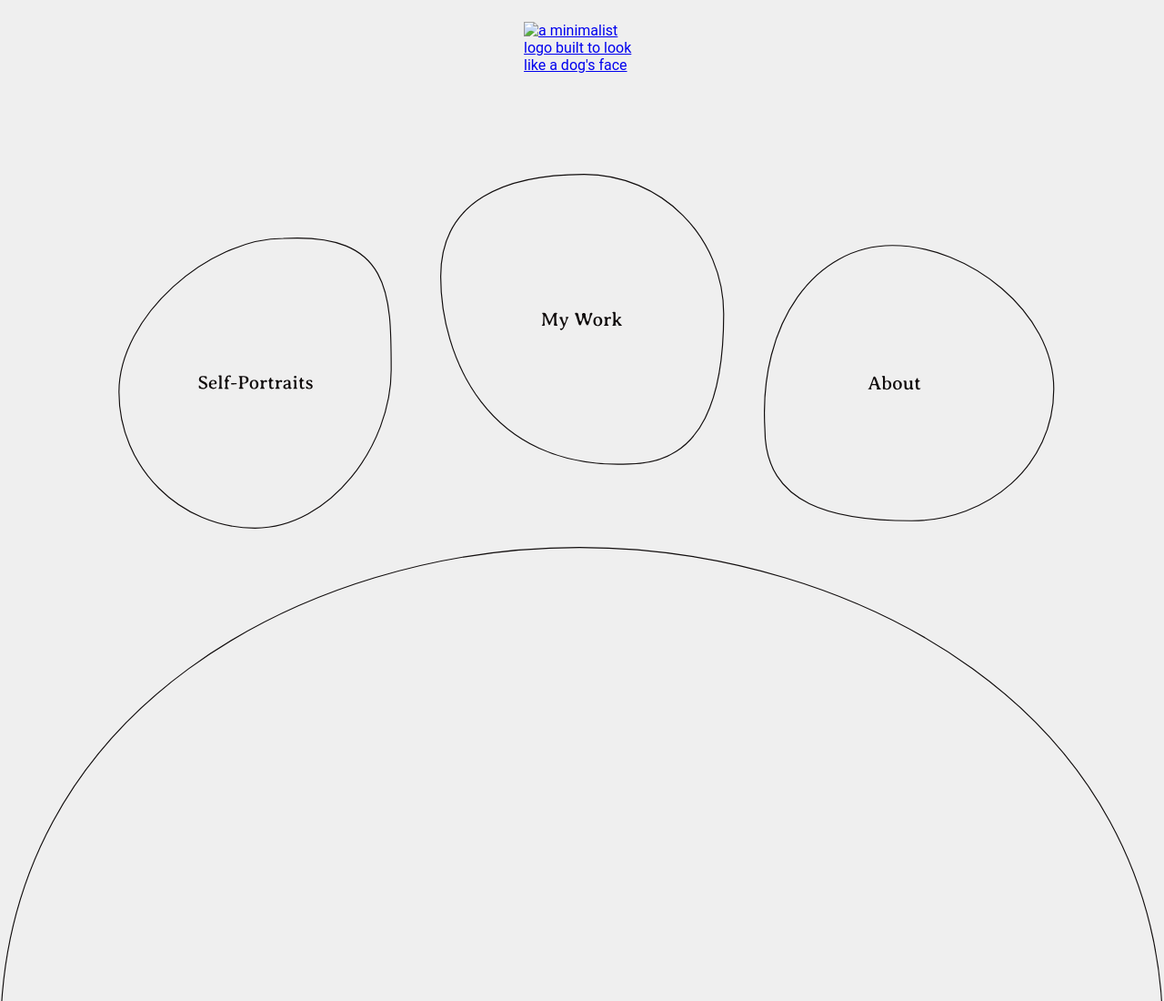
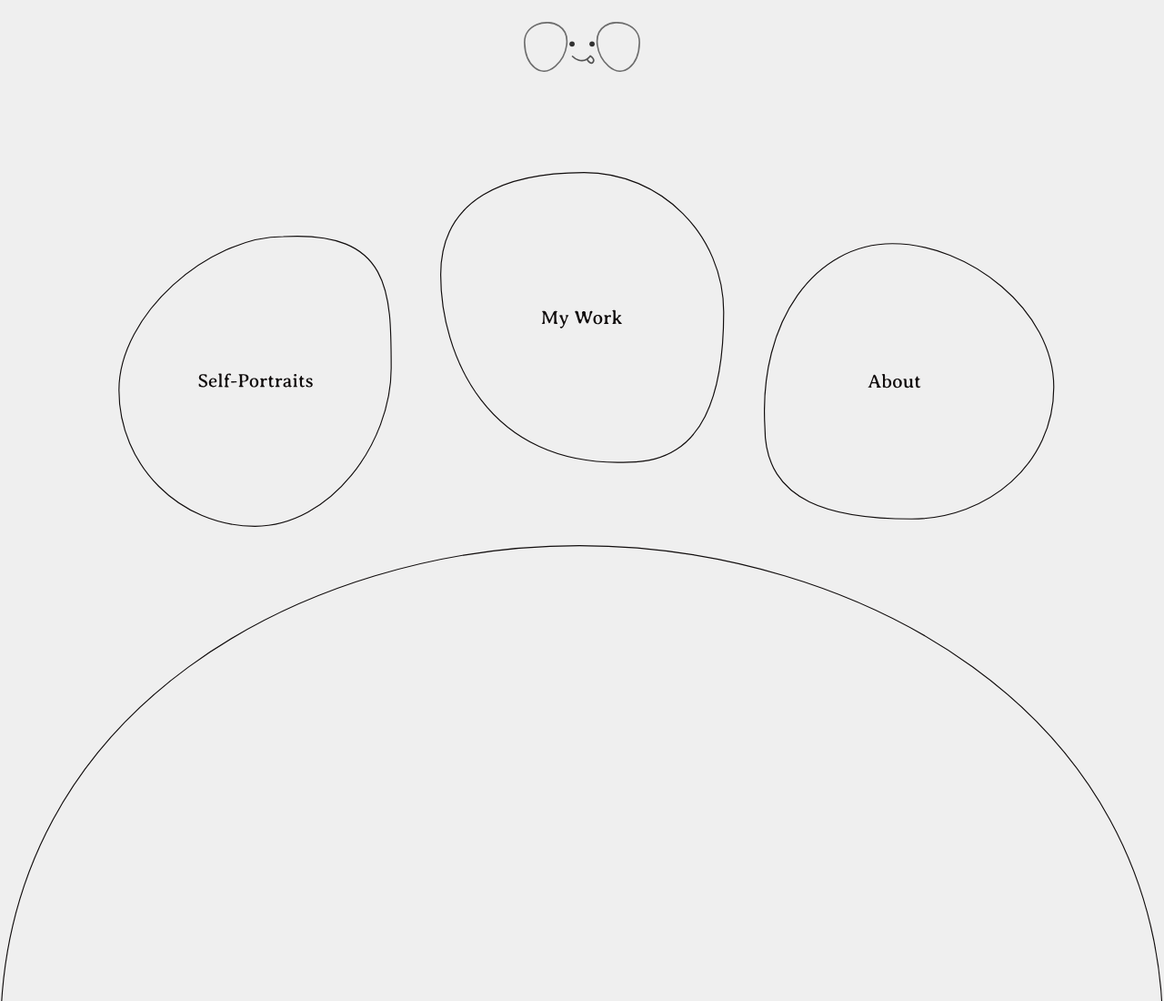
Before and after one commit to oliviacheng/DidisPortfolio, a plain HTML site: page index.html in a window 1280 px wide. Shown: the top 1100 px of the page at 91% size. Drawn offline with Linux system fonts and the light colour scheme; the site is published under a folder, as on GitHub Pages, so addresses that start at the root find nothing.

Commit message:
Update index.html

```diff
--- a/index.html
+++ b/index.html
@@ -8,7 +8,7 @@
 
 <body class="mainsection">
 
-<a href="index.html"> <img id="herologo" class="logo" src="/assets/logo.svg" alt="a minimalist logo built to look like a dog's face"> </a>
+<a href="index.html"> <img id="herologo" class="logo" src="assets/logo.svg" alt="a minimalist logo built to look like a dog's face"> </a>
 
 <!-- This is the main content -->
 
```
